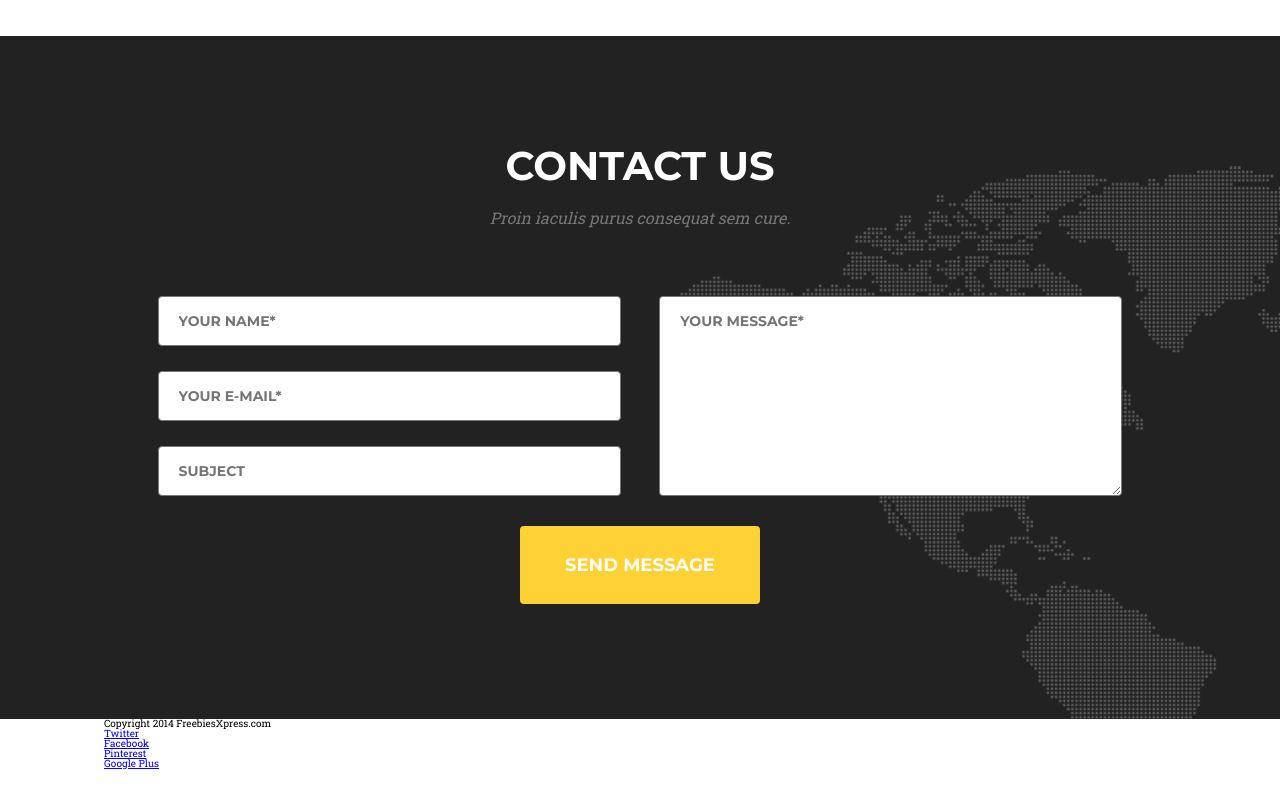
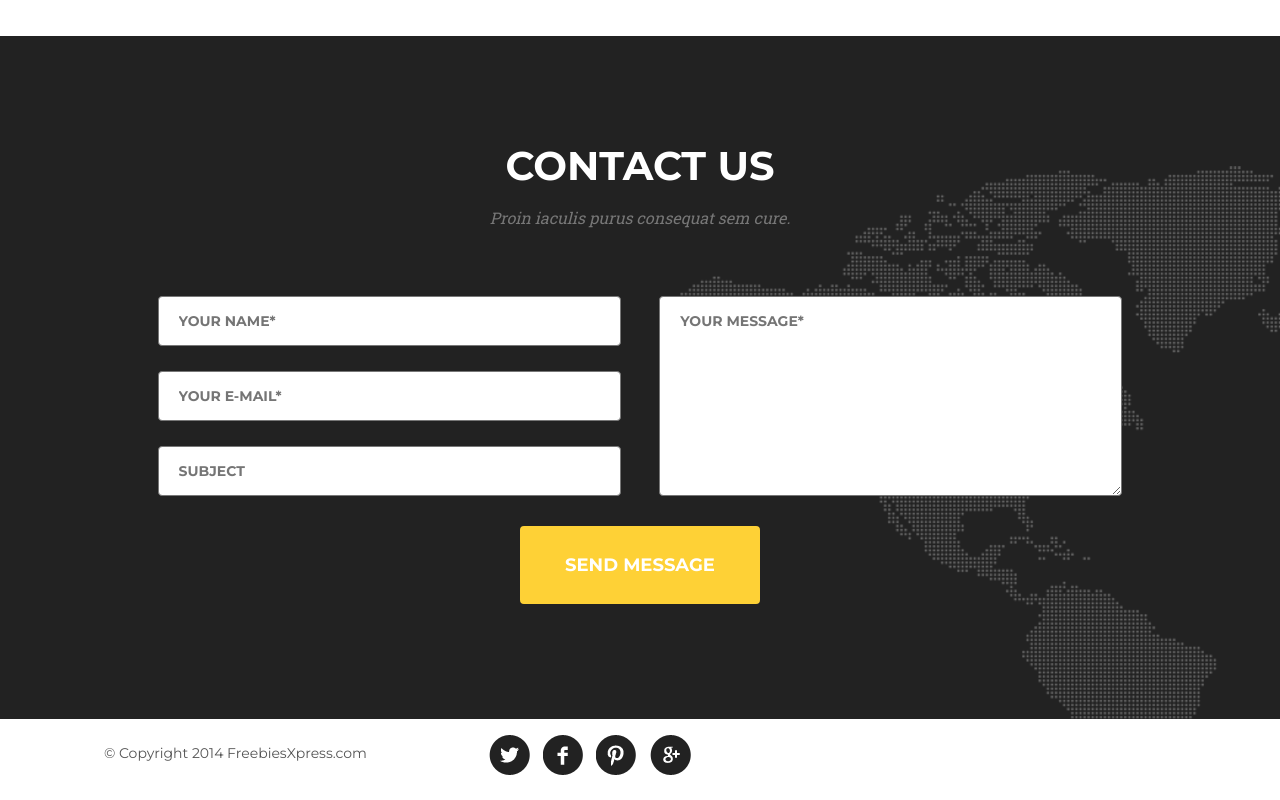
Before and after one commit to kmauric/golden, a website: page index.html in a window 1280 px wide. Shown: the part 5258-6058 px from the top of the page. Before the commit the page ends 6028 px from the top, so only its background shows below. Drawn offline with Linux system fonts and the light colour scheme; a web font is replaced by a local one.

Commit message:
finished styling contact us and footer section

```diff
--- a/index.html
+++ b/index.html
@@ -220,7 +220,7 @@
 <!-- Footer Section -->
 <footer>
 	<div class="container">
-		<p>Copyright 2014 FreebiesXpress.com</p>
+		<p>&copy; Copyright 2014 FreebiesXpress.com</p>
 		<ul>
 			<li><a href="#" class="footer-twitter">Twitter</a></li>
 			<li><a href="#" class="footer-facebook">Facebook</a></li>
--- a/scss/_variables.scss
+++ b/scss/_variables.scss
@@ -3,6 +3,7 @@ $white			: #fff;
 $black			: #111;
 $lightblack		: #222;
 $lighterblack	: #333;
+$darkgray		: #555;
 $gray			: #777;
 $lightgray		: #737373;
 
--- a/scss/main.scss
+++ b/scss/main.scss
@@ -493,7 +493,61 @@ body {
 				background: darken($gold, 5%);
 				border-bottom: 4px solid darken($gold, 20%);
 				text-decoration: underline;
+			} //end hover
+		} //end button#send-message
+	}// end .form-container
+} //end #contact-us
+
+/***** FOOTER SECTION *****/
+footer {
+	width: 100%;
+	text-align: left;
+	padding: 25px 0;
+	p {
+		display: inline-block;
+		font: normal 1.4rem $font-mont;
+		color: $darkgray;
+		margin: 0 115px 0 0;
+	} //end p
+	ul {
+		display: inline-block;
+	}
+	li {
+		display: inline-block;
+		margin: 0 5px;
+	} //end li
+	a {
+		@include transition(all, 0.3s);
+		display: inline-block;
+		text-indent: -9999px;
+		margin: -25px 0 0 0;
+		vertical-align: top;
+		&::after {
+			display: block;
+			content: "";
+			width: 41px;
+			height: 40px;
+			background: transparent url("../img/footer_social_icons.png") 0 0 no-repeat;
+		} //end a::after
+		&:hover {
+			&::after {
+				background: transparent url("../img/footer_social_icons_hover.png") 0 0 no-repeat;
 			}
+		} //end a:hover
+	} //end a
+	a.footer-facebook {
+		&::after {
+			background-position: -51px 0;
 		}
-	}
-} //end #contact-us
+	} //end a.footer-facebook
+	a.footer-pinterest {
+		&::after {
+			background-position: -101px 0;
+		}
+	}//end a.footer-pinterest
+	a.footer-google {
+		&::after {
+			background-position: 100% 0;
+		}
+	}//end a.footer-google
+} //end footer
```
Also changed, not shown: css/main.css.
